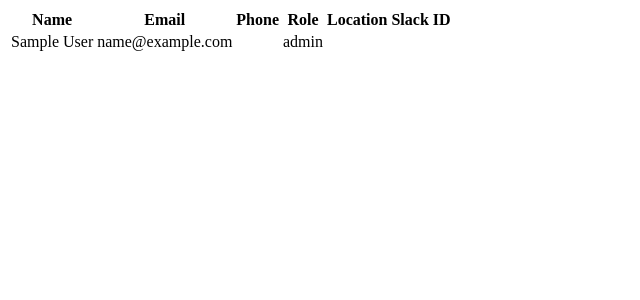
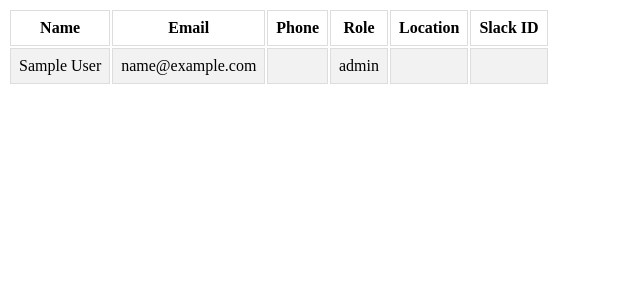
Before and after one commit to perivision/BAPPE, a Django app: page /viewMembers/ in a window 1280 px wide. Shown: the top 300 px of the page, without its empty margins (0-640 px from the left). Run offline with Django 3.2, Linux system fonts and the light colour scheme; the visitor is signed in with stand-in values (Sample User, id 1); data comes from the database, SQL or seed files in the repository.

Commit message:
added some css

```diff
--- a/warehouse/warehouse/settings.py
+++ b/warehouse/warehouse/settings.py
@@ -145,3 +145,7 @@ USE_TZ = True
 
 STATIC_URL = '/static/'
 STATIC_ROOT = os.path.join(BASE_DIR, 'static')
+SITE_ROOT = os.path.dirname(os.path.realpath(__file__))
+STATICFILES_DIRS = (
+  os.path.join(SITE_ROOT, 'static/'),
+)
--- /dev/null
+++ b/warehouse/warehouse/static/warehouse/css/styles.css
@@ -0,0 +1,16 @@
+tr, th, td {
+	border: 1px solid #ddd;
+  padding: 8px;
+}
+
+tr:nth-child(even){
+	background-color: #f2f2f2;
+}
+
+#customers th {
+  padding-top: 12px;
+  padding-bottom: 12px;
+  text-align: left;
+  background-color: #4CAF50;
+  color: white;
+}
--- a/warehouse/warehouse/templates/header.html
+++ b/warehouse/warehouse/templates/header.html
@@ -1,13 +1,8 @@
 <html>
 <head>
 <meta name="viewport" content="width=device-width, initial-scale=1">
+{% load static %}
 
-<link href="" rel="stylesheet">
+<link rel="stylesheet" type="text/css" href="{% static 'warehouse/css/styles.css' %}">
 </head>
 <body>
-<!-- {% if CustomUser.is_authenticated %}
-  {% block page %}
-  {% endblock %}
-{% else %}
-  <p>Please Log in</p>
-{% endif %} -->
```
Also changed, not shown: 1 other file.
